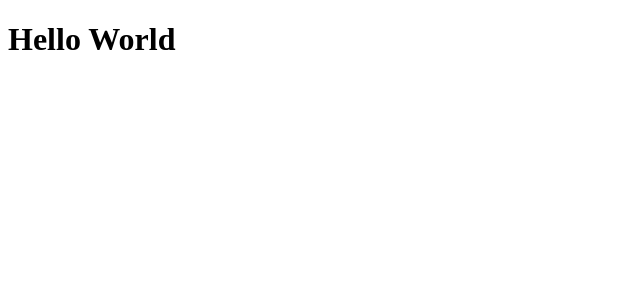
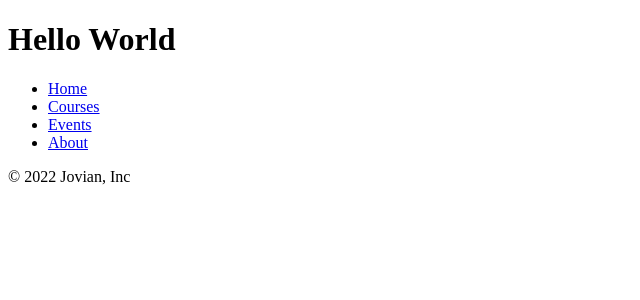
Before and after one commit to vncebrmjo/AM-EUROPHARMA_Computer_Inventory, a Flask app: page / in a window 1280 px wide. Shown: the top 300 px of the page, without its empty margins (0-640 px from the left). Run offline with Flask 3, Linux system fonts and the light colour scheme.

Commit message:
Designing...

```diff
--- a/database.py
+++ b/database.py
@@ -4,12 +4,12 @@ conn = odbccon.connect( "Driver={ODBC Driver 13 for SQL Server};"
                         "Server=ICT_LAPTOP02S;"
                         "Database=eDevInventoy;"
                         "Trusted_Connection=yes;")
-'''
+
 cursor = conn.cursor()
 cursor.execute('Select * from Computers')
 for row in cursor:
     print(row)
-'''
+
 '''
 def main_page_db():
 
--- /dev/null
+++ b/templates/Footer.html
@@ -0,0 +1,12 @@
+<div class="container">
+  <footer class="py-3 my-4">
+    <ul class="nav justify-content-center border-bottom pb-3 mb-3">
+      <li class="nav-item"><a  target="_blank" href="https://www.jovian.ai" class="nav-link px-2 text-muted">Home</a></li>
+      <li class="nav-item"><a  target="_blank" href="https://jovian.ai/learn" class="nav-link px-2 text-muted">Courses</a></li>
+
+      <li class="nav-item"><a target="_blank" href="https://jovian.ai/events" class="nav-link px-2 text-muted">Events</a></li>
+      <li class="nav-item"><a  target="_blank" href="https://jovian.ai/about" class="nav-link px-2 text-muted">About</a></li>
+    </ul>
+    <p class="text-center text-muted">&copy; 2022 Jovian, Inc</p>
+  </footer>
+</div>
--- a/templates/main_page.html
+++ b/templates/main_page.html
@@ -6,5 +6,6 @@
 </head>
 <body>
 <h1> Hello World</h1>
+{% include 'Footer.html' %}
 </body>
 </html>
```
